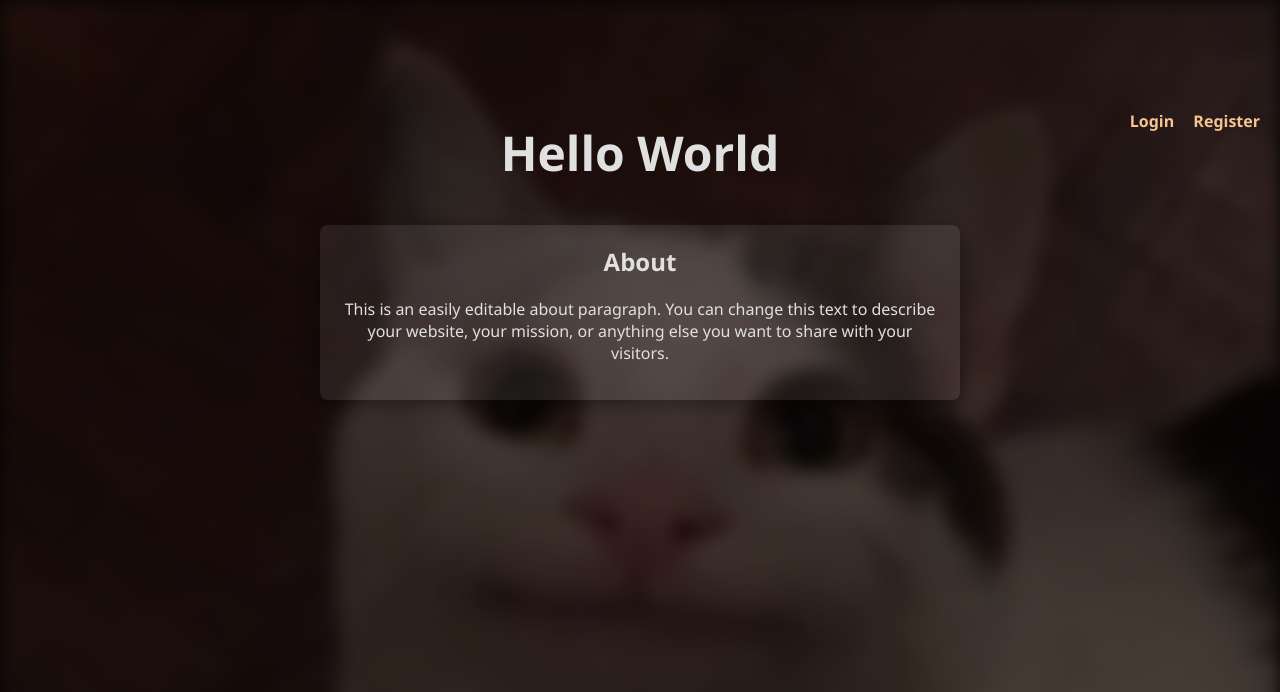
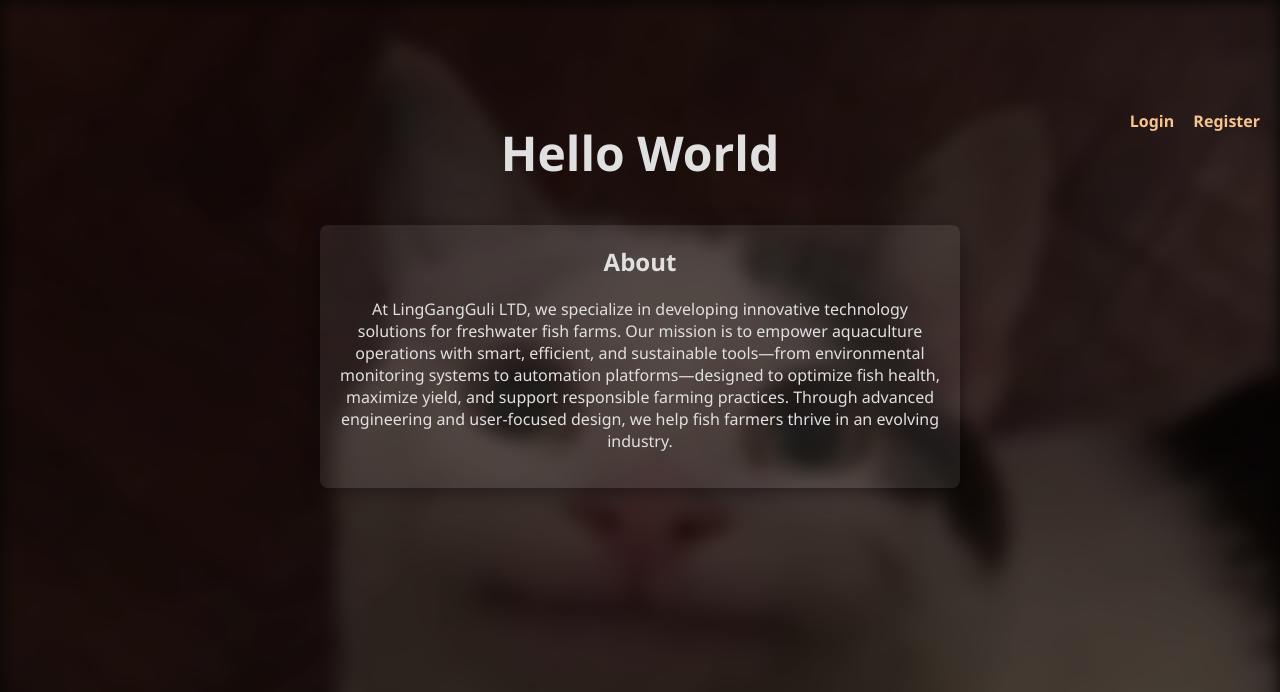
Before and after one commit to Chengotic/project_folder, a Flask app: page / in a window 1280 px wide. Shown: the top 692 px of the page. Run offline with Flask 3, Linux system fonts and the light colour scheme.

Commit message:
update home.html

```diff
--- a/app/templates/home.html
+++ b/app/templates/home.html
@@ -126,7 +126,7 @@
     <div class="about">
       <h2>About</h2>
       <p>
-        This is an easily editable about paragraph. You can change this text to describe your website, your mission, or anything else you want to share with your visitors.
+        At LingGangGuli LTD, we specialize in developing innovative technology solutions for freshwater fish farms. Our mission is to empower aquaculture operations with smart, efficient, and sustainable tools—from environmental monitoring systems to automation platforms—designed to optimize fish health, maximize yield, and support responsible farming practices. Through advanced engineering and user-focused design, we help fish farmers thrive in an evolving industry.
       </p>
     </div>
   </div>
```
